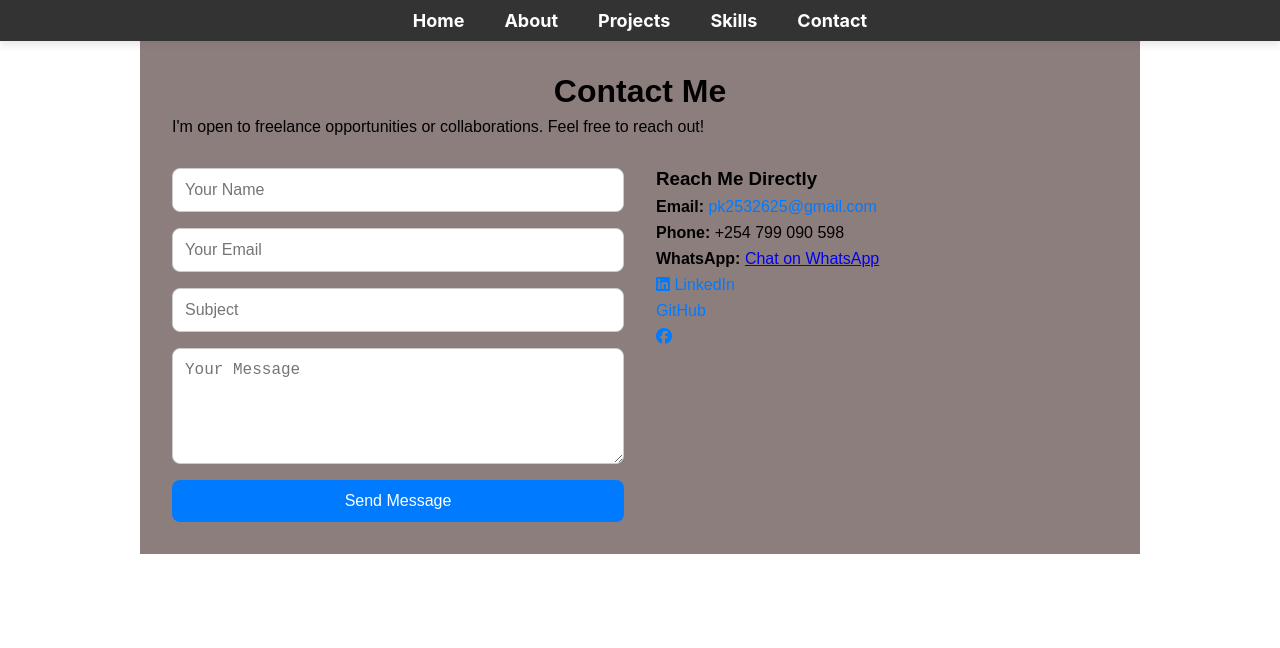
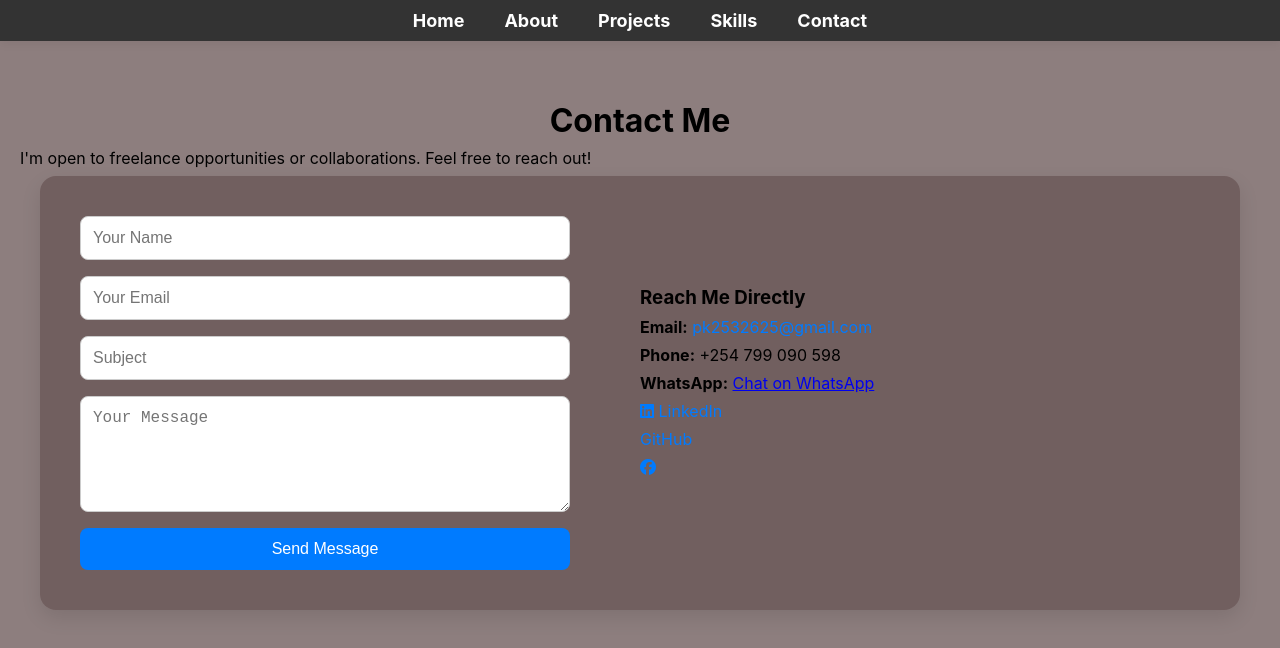
Before and after one commit to KaheniSatima/kaheni-portfolio, a React (Create React App) app: page /contact in a window 1280 px wide. Shown: the top 648 px of the page. Built offline with nearby package versions, Linux system fonts and the light colour scheme.

Commit message:
Updated portfolio with new changes

```diff
--- a/src/About.js
+++ b/src/About.js
@@ -43,6 +43,7 @@ const About = () => {
 
         {/* Skills Section */}
         <div className="skills-section skills-container">
+        <h3 className="skills-title">Technical & Professional Skills</h3>
   <div className="skills-row">
     {/* Left: Images */}
     <div className="image-column">
@@ -52,7 +53,6 @@ const About = () => {
 
     {/* Right: Skills content */}
     <div className="skills-content">
-      <h3 className="skills-title">Technical & Professional Skills</h3>
       <ul className="skills-list">
         <li><strong>Programming & Development:</strong> OOP, SDLC, Agile, Git, REST APIs</li>
         <li><strong>Web Development:</strong> HTML, CSS, JavaScript, React.js, Node.js, WordPress</li>
@@ -106,6 +106,7 @@ const About = () => {
       {/* Passions & Interests Section */}
 <div className="about-section passions-section">
   <div className="container">
+  <h3 className="section-heading">Passions & Interests</h3>
     <div className="section-row">
       {/* Left: Image */}
       <div className="section-image-wrapper">
@@ -114,7 +115,6 @@ const About = () => {
 
       {/* Right: Heading on top, then description */}
       <div className="section-content">
-        <h3 className="section-heading">Passions & Interests</h3>
         <p className="about-description">
   In addition to my studies, I am passionate about staying up to date with the latest tech trends, especially in AI, and I enjoy working on side projects in my free time. Exploring how artificial intelligence is transforming industries continues to inspire my learning and creativity.
 </p>
--- a/src/Contact.css
+++ b/src/Contact.css
@@ -1,11 +1,10 @@
 .contact-page {
-    padding: 2rem;
-    max-width: 1000px;
-    margin: auto;
-    font-family: Arial, sans-serif;
-    background-color: #695555c1;
-  }
-
+  width: 100vw;
+  min-height: 100vh;
+  background: #695555c1; /* Soft light background */
+  padding: 60px 20px;
+  box-sizing: border-box;
+}
   .contact-page h2 {
     font-size: 2rem;
     text-align: center;
@@ -18,8 +17,15 @@
   .contact-container {
     display: flex;
     flex-wrap: wrap;
-    gap: 2rem;
-    margin-top: 2rem;
+    justify-content: space-between;
+    background-color: #695555c1;
+    padding: 40px;
+    border-radius: 16px;
+    box-shadow: 0 8px 20px rgba(0, 0, 0, 0.1);
+    width: 100%;
+    max-width: 1200px;
+    margin: 0 auto; /* Center horizontally */
+    box-sizing: border-box;
   }
 
   .contact-form {
@@ -49,6 +55,8 @@
 
   .contact-details {
     flex: 1;
+    min-width: 300px;
+  margin: 70px;
   }
 
   .social-links a {
--- a/src/Home.css
+++ b/src/Home.css
@@ -25,7 +25,7 @@
     max-width: 850px;
     width: 90%;
     text-align: center;
-    color: rgba(250, 247, 247, 0.996);
+    color: rgba(254, 243, 243, 0.996);
     box-shadow: 0 4px 20px rgba(0, 0, 0, 0.3);
 }
 
```
